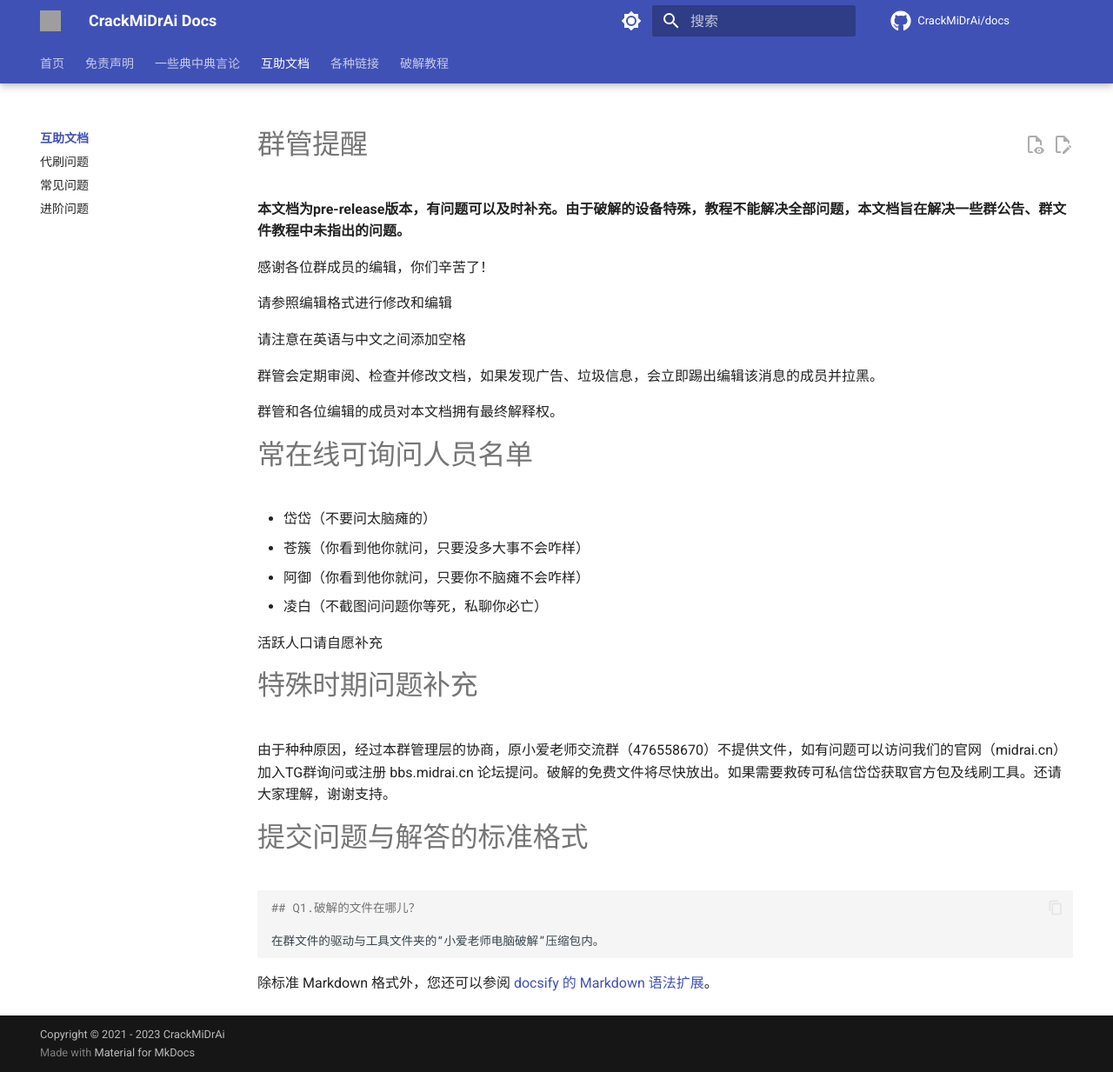
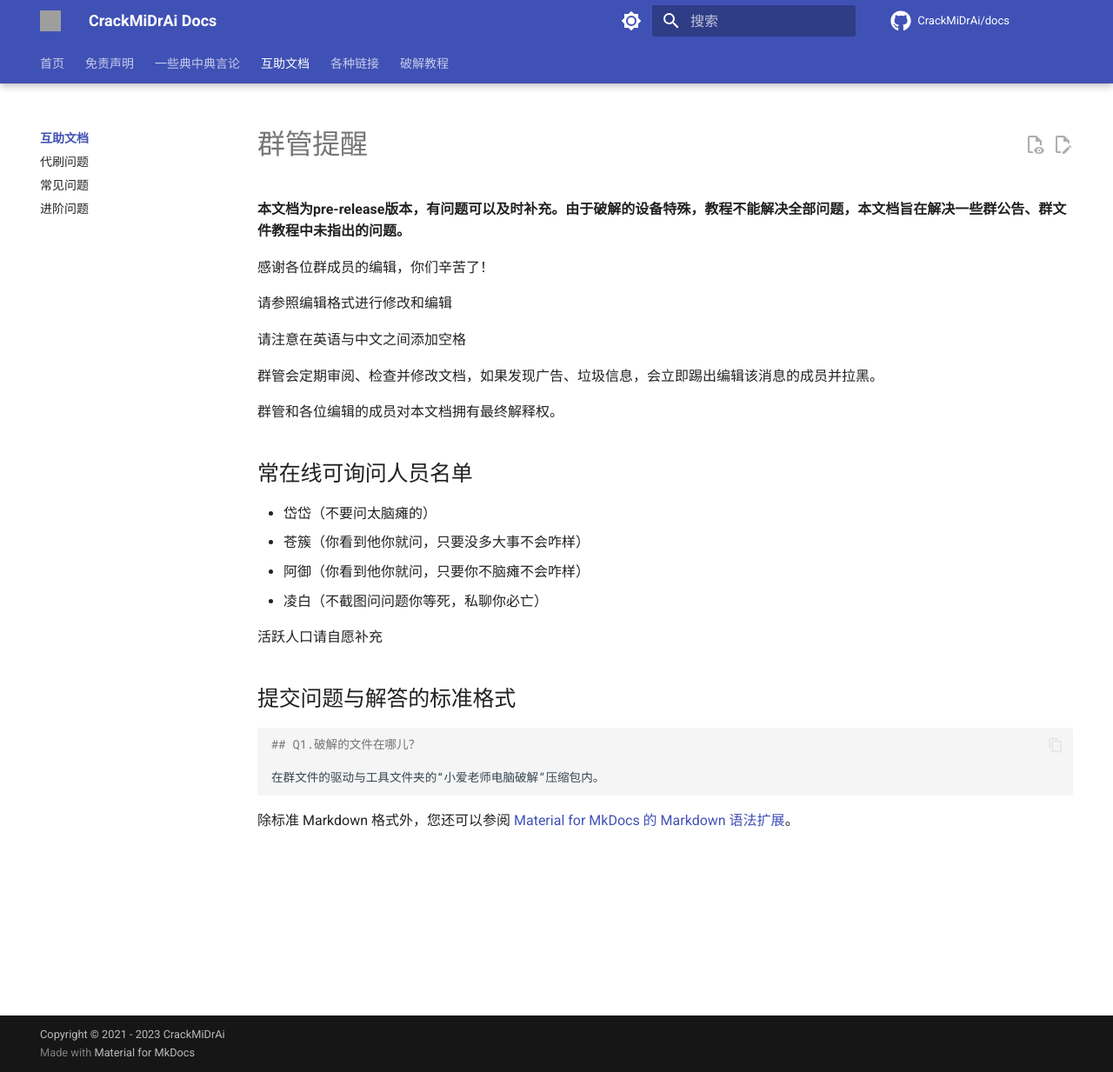
Before and after one commit to CrackMiDrAi/docs, an MkDocs documentation site: the page built from docs/互助文档/README.md, in a window 1280 px wide and 1233 px high. Shown: the whole window at 87% size. Built offline with MkDocs 1.6.1 and Material for MkDocs 9.7.7, drawn with Linux system fonts in a browser that asks for light colours; comment, search, counter and statistics services are not loaded; grey boxes are pictures that could not be loaded.

Commit message:
文档内容部分修改

````diff
--- a/docs/互助文档/README.md
+++ b/docs/互助文档/README.md
@@ -12,7 +12,7 @@
 
 群管和各位编辑的成员对本文档拥有最终解释权。
 
-# 常在线可询问人员名单
+## 常在线可询问人员名单
 
 * 岱岱（不要问太脑瘫的）
 * 苍簇（你看到他你就问，只要没多大事不会咋样）
@@ -21,16 +21,12 @@
 
 活跃人口请自愿补充
 
-# 特殊时期问题补充
+## 提交问题与解答的标准格式
 
-由于种种原因，经过本群管理层的协商，原小爱老师交流群（476558670）不提供文件，如有问题可以访问我们的官网（midrai.cn）加入TG群询问或注册 bbs.midrai.cn 论坛提问。破解的免费文件将尽快放出。如果需要救砖可私信岱岱获取官方包及线刷工具。还请大家理解，谢谢支持。
-
-# 提交问题与解答的标准格式
-
-```markdown
+```md
 ## Q1.破解的文件在哪儿？
 
 在群文件的驱动与工具文件夹的“小爱老师电脑破解”压缩包内。
 ```
 
-除标准 Markdown 格式外，您还可以参阅 [docsify 的 Markdown 语法扩展](https://docsify.js.org/#/zh-cn/helpers?id=%e6%96%87%e6%a1%a3%e5%8a%a9%e6%89%8b)。
+除标准 Markdown 格式外，您还可以参阅 [Material for MkDocs 的 Markdown 语法扩展](https://squidfunk.github.io/mkdocs-material/reference/)。
````
Also changed, not shown: docs/README.md (+2 -2 lines).
